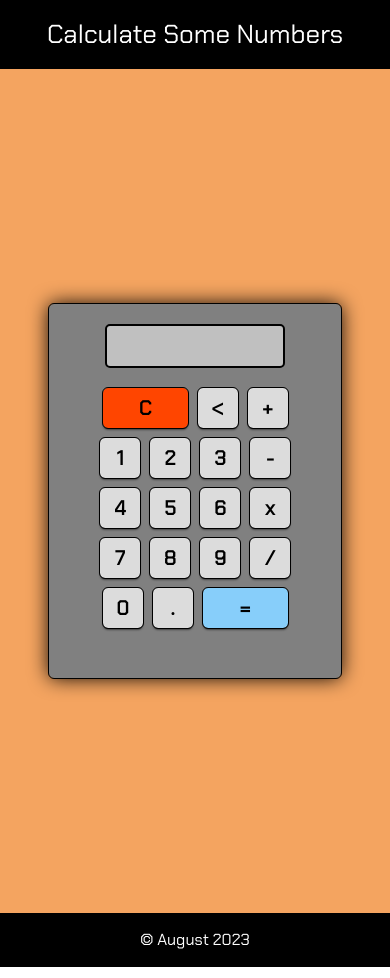
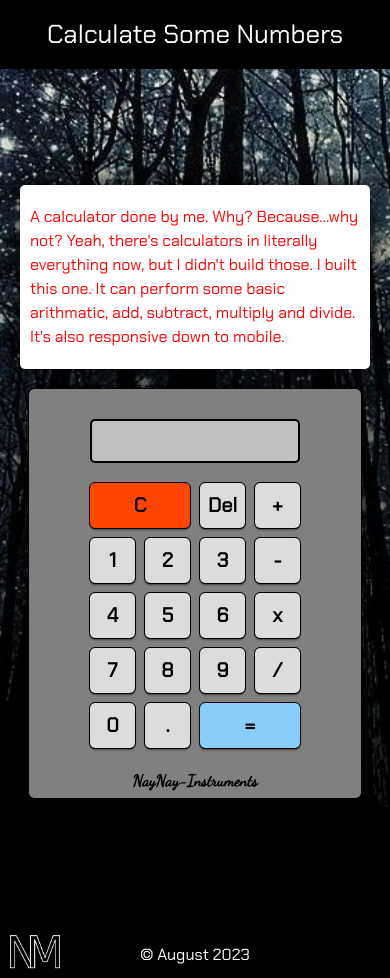
Before and after one commit to NayNayRen/Calculator, a plain HTML site: page index.html in a window 390 px wide. Drawn offline with Linux system fonts and the light colour scheme.

Commit message:
styled out the whole thing, down to mobile

```diff
--- a/index.html
+++ b/index.html
@@ -7,7 +7,8 @@
   <meta http-equiv="X-UA-Compatible" content="ie=edge">
   <link rel="preconnect" href="https://fonts.googleapis.com">
   <link rel="preconnect" href="https://fonts.gstatic.com" crossorigin>
-  <link href="https://fonts.googleapis.com/css2?family=Chakra+Petch&display=swap" rel="stylesheet">
+  <link href="https://fonts.googleapis.com/css2?family=Chakra+Petch&family=Dancing+Script&display=swap"
+    rel="stylesheet">
   <link rel="stylesheet" href="styles/page-reset.css">
   <link rel="stylesheet" href="styles/styles.css">
   <title>Calculator</title>
@@ -17,41 +18,53 @@
 <body>
   <header class="header">Calculate Some Numbers</header>
   <main class="main">
+    <div class="container">
+      <p>A calculator done by me. Why? Because...why not? Yeah, there's calculators in literally everything now, but I
+        didn't build those. I built this one. It can perform some basic arithmatic, add, subtract, multiply and divide.
+        It's also responsive down to mobile.
+      </p>
       <form class="calculator" name="calculator">
         <input class="output" name="output">
-      <div class="btn_container">
-        <div class="btn_group">
-          <input type="reset" class="btn clear_btn" id="clear_btn" value="C">
-          <input type="button" class="btn" id="back_btn" value="<" onclick="back()">
-          <input type="button" class="btn" id="add_btn" value="+" onclick="insert('+')">
+        <div class="btn-container">
+          <div class="btn-group">
+            <input type="reset" class="btn clear-btn" id="clear-btn" value="C">
+            <input type="button" class="btn" id="back-btn" value="Del" onclick="back()">
+            <input type="button" class="btn" id="add-btn" value="+" onclick="insert('+')">
           </div>
-        <div class="btn_group">
-          <input type="button" class="btn" id="btn_1" value="1" onclick="insert(1)">
-          <input type="button" class="btn" id="btn_2" value="2" onclick="insert(2)">
-          <input type="button" class="btn" id="btn_3" value="3" onclick="insert(3)">
-          <input type="button" class="btn" id="sub_btn" value="-" onclick="insert('-')">
+          <div class="btn-group">
+            <input type="button" class="btn" id="btn-1" value="1" onclick="insert(1)">
+            <input type="button" class="btn" id="btn-2" value="2" onclick="insert(2)">
+            <input type="button" class="btn" id="btn-3" value="3" onclick="insert(3)">
+            <input type="button" class="btn" id="sub-btn" value="-" onclick="insert('-')">
           </div>
-        <div class="btn_group">
-          <input type="button" class="btn" id="btn_4" value="4" onclick="insert(4)">
-          <input type="button" class="btn" id="btn_5" value="5" onclick="insert(5)">
-          <input type="button" class="btn" id="btn_6" value="6" onclick="insert(6)">
-          <input type="button" class="btn" id="mult_btn" value="x" onclick="insert('*')">
+          <div class="btn-group">
+            <input type="button" class="btn" id="btn-4" value="4" onclick="insert(4)">
+            <input type="button" class="btn" id="btn-5" value="5" onclick="insert(5)">
+            <input type="button" class="btn" id="btn-6" value="6" onclick="insert(6)">
+            <input type="button" class="btn" id="mult-btn" value="x" onclick="insert('*')">
           </div>
-        <div class="btn_group">
-          <input type="button" class="btn" id="btn_7" value="7" onclick="insert(7)">
-          <input type="button" class="btn" id="btn_8" value="8" onclick="insert(8)">
-          <input type="button" class="btn" id="btn_9" value="9" onclick="insert(9)">
-          <input type="button" class="btn" id="div_btn" value="/" onclick="insert('/')">
+          <div class="btn-group">
+            <input type="button" class="btn" id="btn-7" value="7" onclick="insert(7)">
+            <input type="button" class="btn" id="btn-8" value="8" onclick="insert(8)">
+            <input type="button" class="btn" id="btn-9" value="9" onclick="insert(9)">
+            <input type="button" class="btn" id="div-btn" value="/" onclick="insert('/')">
           </div>
-        <div class="btn_group">
-          <input type="button" class="btn" id="btn_0" value="0" onclick="insert(0)">
-          <input type="button" class="btn" id="dec_btn" value="." onclick="insert('.')">
-          <input type="button" class="btn equals_btn" id="equals_btn" value="=" onclick="equals()">
+          <div class="btn-group">
+            <input type="button" class="btn" id="btn-0" value="0" onclick="insert(0)">
+            <input type="button" class="btn" id="dec-btn" value="." onclick="insert('.')">
+            <input type="button" class="btn equals-btn" id="equals-btn" value="=" onclick="equals()">
           </div>
         </div>
+        <div class="company-name">
+          <span>NayNay-Instruments</span>
+        </div>
       </form>
+    </div>
   </main>
   <footer>
+    <div class="footer-logo">
+      <img src="img/logo.png" alt="My Logo" title="My Logo">
+    </div>
     <span>&copy; August 2023</span>
   </footer>
   <script src="scripts/calculations.js" charset="utf-8"></script>
--- a/scripts/calculations.js
+++ b/scripts/calculations.js
@@ -1,14 +1,14 @@
-function insert(num){
-  document.calculator.output.value = document.calculator.output.value +num;
+function insert(num) {
+  document.calculator.output.value = document.calculator.output.value + num;
 }
 
-function equals(){
-  var num = document.calculator.output.value;
-  if(num){
+function equals() {
+  const num = document.calculator.output.value;
+  if (num) {
     document.calculator.output.value = eval(num);
   }
 }
-function back(){
-  var num = document.calculator.output.value;
-  document.calculator.output.value = num.substring(0, num.length -1);
+function back() {
+  const num = document.calculator.output.value;
+  document.calculator.output.value = num.substring(0, num.length - 1);
 }
--- a/styles/page-reset.css
+++ b/styles/page-reset.css
@@ -12,8 +12,26 @@ a:not([class]) {
     text-decoration-skip-ink: auto;
 }
 
+/* Set core body defaults */
+body {
+    -webkit-font-smoothing: antialiased;
+    line-height: 1.5;
+    height: 100vh;
+    margin: 0;
+    overflow-x: hidden;
+    padding: 0;
+    text-rendering: optimizeSpeed;
+}
+
+/* Inherit fonts for inputs and buttons */
+button,
+input,
+select,
+textarea {
+    font: inherit;
+}
+
 /* Remove default margin */
-body,
 h1,
 h2,
 h3,
@@ -26,16 +44,6 @@ dd {
     margin: 0;
 }
 
-/* Set core body defaults */
-body {
-    -webkit-font-smoothing: antialiased;
-    line-height: 1.5;
-    /* min-height: 100vh; */
-    height: 100vh;
-    padding: 0;
-    text-rendering: optimizeSpeed;
-}
-
 /* Set core html defaults */
 html {
     height: 100%;
@@ -43,14 +51,6 @@ html {
     padding: 0;
     scroll-behavior: smooth;
     width: 100%;
-}
-
-/* Inherit fonts for inputs and buttons */
-input,
-button,
-textarea,
-select {
-    font: inherit;
 }
 
 ul,
--- a/styles/styles.css
+++ b/styles/styles.css
@@ -1,4 +1,5 @@
 body {
+  background-color: #000;
   font-family: 'Chakra Petch', sans-serif;
 }
 
@@ -12,23 +13,23 @@ body {
   cursor: pointer;
   font-size: 20px;
   font-weight: bold;
-  height: 40px;
+  height: 45px;
   margin: 0 5px;
   outline: 1px solid #000;
   text-align: center;
-  width: 40px;
+  width: 45px;
 }
 
 .btn:hover {
   scale: 1.025;
 }
 
-.btn_container {
+.btn-container {
   padding: 20px 10px;
   /* outline: solid 1px red; */
 }
 
-.btn_group {
+.btn-group {
   -ms-flex-direction: row;
   -ms-flex-pack: center;
   -webkit-box-direction: normal;
@@ -41,6 +42,10 @@ body {
   justify-content: center;
   margin-bottom: 10px;
   /* outline: solid 1px red; */
+}
+
+.btn-group:last-of-type {
+  margin-bottom: 0;
 }
 
 .calculator {
@@ -60,26 +65,80 @@ body {
   justify-content: center;
   margin: 0 auto;
   outline: solid 1px #000;
-  padding: 20px 15px;
-  width: 250px;
+  padding: 30px 15px;
+  position: relative;
+  width: 275px;
 }
 
-.clear_btn {
+.clear-btn {
   background-color: #FF4500;
-  width: 85px;
+  width: 100px;
 }
 
+.company-name {
+  bottom: 5px;
+  font-family: 'Dancing Script', cursive;
+  font-weight: bold;
+  left: 0;
+  position: absolute;
+  text-align: center;
+  width: 100%;
+  /* outline: solid 1px red; */
+}
 
-.equals_btn {
+.container {
+  -ms-flex-align: center;
+  -ms-flex-direction: column;
+  -webkit-box-align: center;
+  -webkit-box-direction: normal;
+  -webkit-box-orient: vertical;
+  align-items: center;
+  display: -ms-flexbox;
+  display: -webkit-box;
+  display: flex;
+  flex-direction: column;
+  padding: 30px 20px;
+  width: 80%;
+  /* outline: solid 1px red; */
+}
+
+.container p {
+  -webkit-box-shadow: 0 0 20px #000;
+  background-color: #fff;
+  border-radius: 5px;
+  box-shadow: 0 0 20px #000;
+  color: red;
+  font-size: 18px;
+  margin-bottom: 20px;
+  padding: 20px 10px;
+  width: 500px;
+}
+
+.equals-btn {
   background-color: #87CEFA;
-  width: 85px;
+  width: 100px;
 }
 
 footer {
   background-color: #000;
   color: #fff;
-  padding: 15px 0;
+  padding: 30px 0;
+  position: relative;
   text-align: center;
+}
+
+.footer-logo {
+  -webkit-transform: translateY(-50%);
+  left: 10px;
+  position: absolute;
+  top: 50%;
+  transform: translateY(-50%);
+  width: 50px;
+}
+
+.footer-logo img {
+  height: auto;
+  width: 100%;
 }
 
 .header {
@@ -91,22 +150,7 @@ footer {
   /* outline: solid 1px blue; */
 }
 
-.output {
-  background-color: #C0C0C0;
-  border: solid 2px #000;
-  border-radius: 5px;
-  font-size: 20px;
-  margin: 0 auto;
-  padding: 5px;
-  width: 180px;
-  /* outline: solid 1px blue; */
-}
-
-.output:focus {
-  outline: none;
-}
-
-main {
+.main {
   -ms-flex-align: center;
   -ms-flex-direction: column;
   -ms-flex-pack: center;
@@ -115,19 +159,54 @@ main {
   -webkit-box-orient: vertical;
   -webkit-box-pack: center;
   align-items: center;
-  background-color: rgb(244, 164, 96);
+  background-attachment: fixed;
+  background-image: -webkit-gradient(linear,
+      left bottom, left top,
+      from(rgba(0, 0, 0, 1)),
+      to(rgba(0, 0, 0, 0))),
+    url("../img/trees-and-stars.webp");
+  background-image: linear-gradient(0deg,
+      rgba(0, 0, 0, 1),
+      rgba(0, 0, 0, 0)),
+    url("../img/trees-and-stars.webp");
+  background-position: center;
+  background-size: cover;
   display: -ms-flexbox;
   display: -webkit-box;
   display: flex;
   flex-direction: column;
   justify-content: center;
-  margin: 0 auto;
   min-height: 100%;
-  width: 100%;
   /* outline: solid 1px red; */
 }
 
+.output {
+  background-color: #C0C0C0;
+  border: solid 2px #000;
+  border-radius: 5px;
+  font-size: 20px;
+  margin: 0 auto;
+  padding: 5px;
+  width: 210px;
+  /* outline: solid 1px blue; */
+}
+
+.output:focus {
+  outline: none;
+}
+
 @media(max-width: 700px) {
+  .container {
+    width: 90%;
+  }
+
+  .container p {
+    font-size: 16px;
+    margin-bottom: 20px;
+    padding: 20px 10px;
+    width: 100%;
+  }
+
   .header {
     font-size: 26px;
   }
@@ -135,6 +214,22 @@ main {
 
 @media (max-width: 400px) {
   .calculator {
-    width: 75%;
+    width: 95%;
+  }
+
+  .container {
+    width: 100%;
+  }
+
+  .main {
+    background-image: -webkit-gradient(linear,
+        left bottom, left top,
+        from(rgba(0, 0, 0, 1)),
+        to(rgba(0, 0, 0, 0))),
+      url("../img/trees-and-stars-mobile.webp");
+    background-image: linear-gradient(0deg,
+        rgba(0, 0, 0, 1),
+        rgba(0, 0, 0, 0)),
+      url("../img/trees-and-stars-mobile.webp");
   }
 }
```
Also changed, not shown: img/trees-and-stars-mobile.jpg (added), img/trees-and-stars-mobile.webp (added), img/trees-and-stars.jpg (added), img/trees-and-stars.webp (added), 1 other file. Lines whose indentation alone changed are shown as unchanged.
